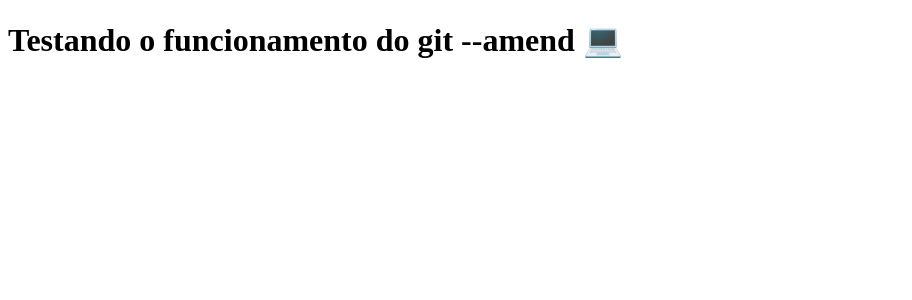
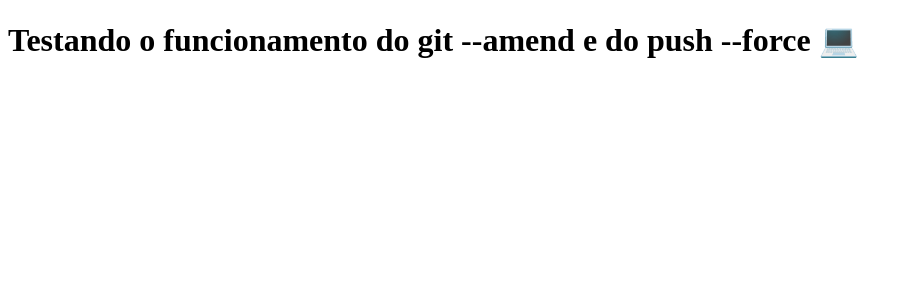
Before and after one commit to pedro-cella/clone-tabnews, a Next.js app: page / in a window 1280 px wide. Shown: the top 300 px of the page, without its empty margins (0-912 px from the left). Built offline with nearby package versions, Linux system fonts and the light colour scheme.

Commit message:
testando git push --force

```diff
--- a/pages/index.js
+++ b/pages/index.js
@@ -1,5 +1,5 @@
 function Home() {
-    return <h1>Testando o funcionamento do git --amend 💻</h1>
+    return <h1>Testando o funcionamento do git --amend e do push --force 💻</h1>
 }
 
 export default Home;
```
